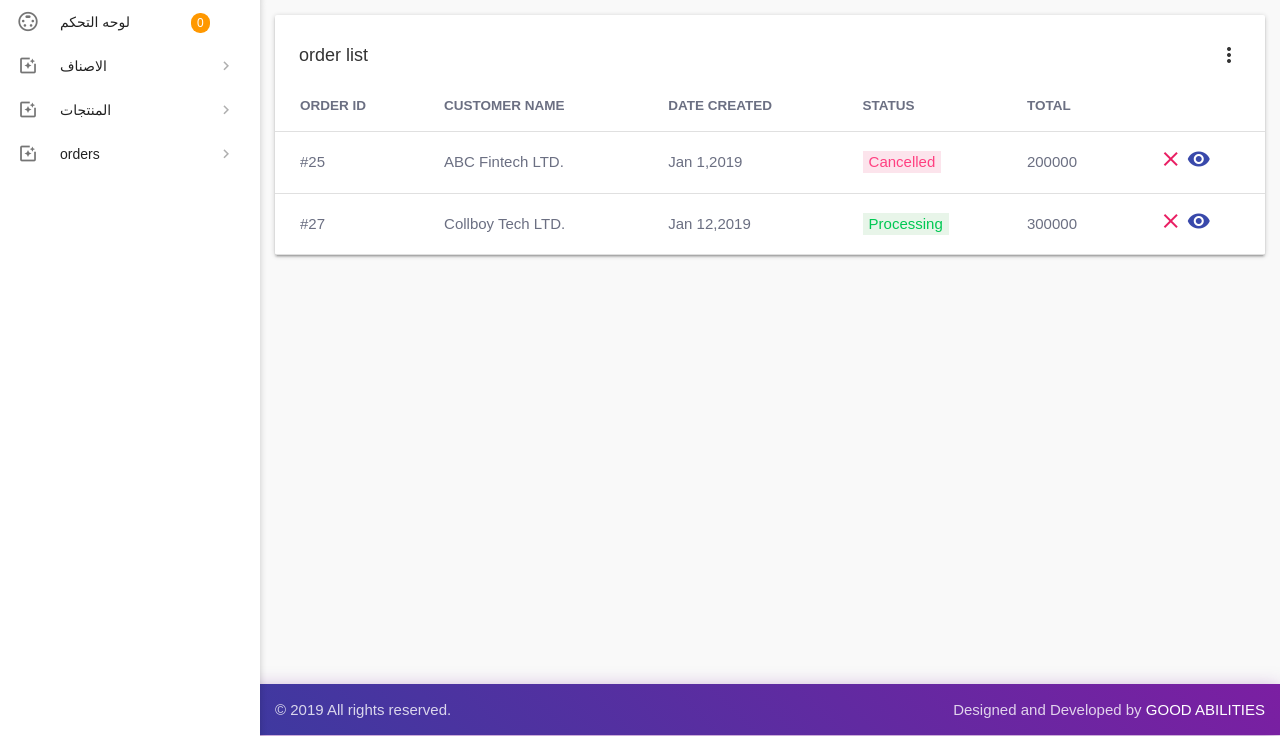
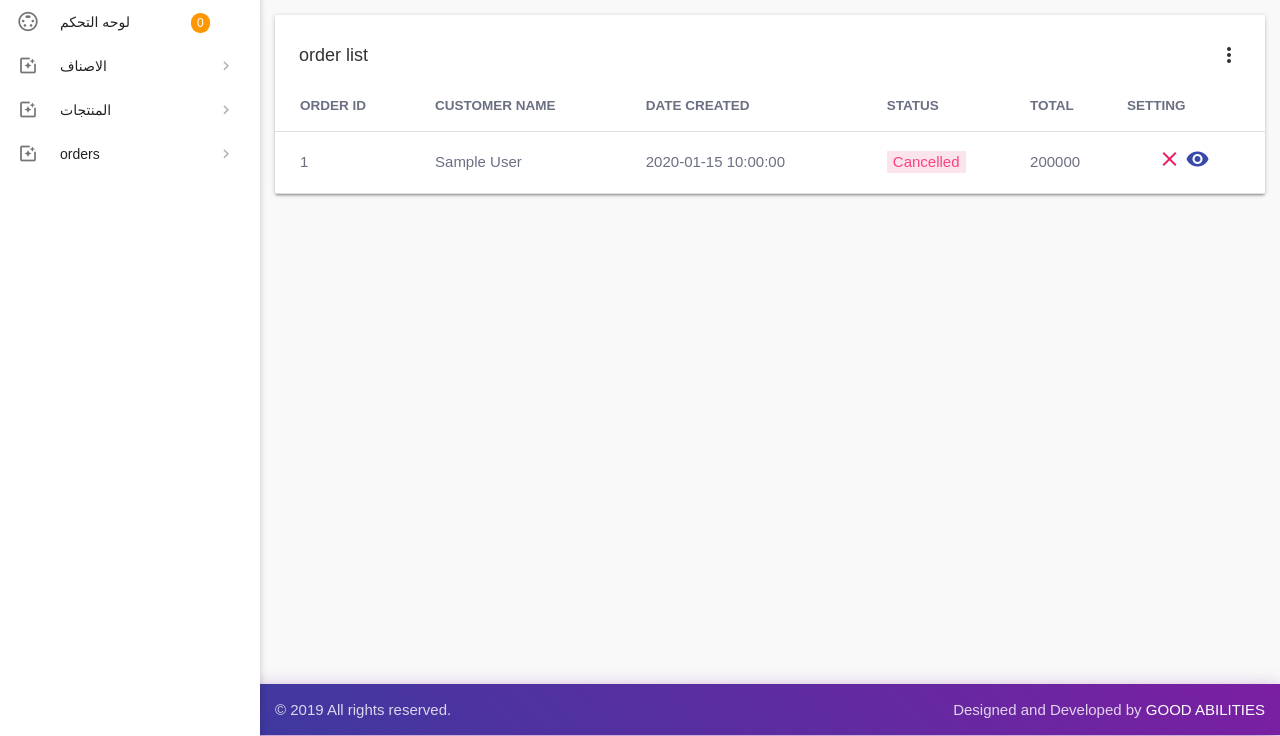
Before and after one commit to ibrahim-good-abilities/ecafe, a Laravel app: page /orders/index in a window 1280 px wide. Shown: the part 64-800 px from the top of the page. Run offline with Laravel 8, Linux system fonts and the light colour scheme; tables that the repository leaves empty hold one stand-in row (values such as "Sample post"); style sheets or scripts are compiled from the project's sources; some web fonts are replaced.

Commit message:
list orders dynamic

```diff
--- a/app/Http/Controllers/OrderController.php
+++ b/app/Http/Controllers/OrderController.php
@@ -4,6 +4,7 @@ namespace App\Http\Controllers;
 
 use Illuminate\Http\Request;
 use App\Http\Controllers\Controller;
+use Illuminate\Support\Facades\DB;
 use App\Orders;
 
 class OrderController extends Controller
@@ -15,7 +16,9 @@ class OrderController extends Controller
      */
     public function index()
     {
-        $orders =Orders::all();
+
+        $orders = DB::table('orders')->join('customers','customers.id','=','orders.customer_id')
+        ->select('orders.*','customers.customer_name')->get();
         return view('orders.index')->with('orders',$orders);
     }
 
@@ -58,7 +61,7 @@ class OrderController extends Controller
      * @param  int  $id
      * @return \Illuminate\Http\Response
      */
-    public function edit()//$id)
+    public function edit($id)
     {
         //
         return view('orders.edit');
--- a/resources/views/orders/index.blade.php
+++ b/resources/views/orders/index.blade.php
@@ -21,31 +21,24 @@
                         <th> {{ __('Date Created') }}</th>
                         <th>{{ __('Status ') }}</th>
                         <th> {{ __('Total ') }}</th>
-                        <th></th>
+                        <th>{{__('setting')}}</th>
                     </tr>
                 </thead>
                 <tbody>
+                @foreach($orders as $order)
                     <tr>
-                        <td>#25</td>
-                        <td>ABC Fintech LTD.</td>
-                        <td>Jan 1,2019</td>
+                        <td>{{$order->id}}</td>
+                        <td>{{$order->customer_name}}</td>
+                        <td>{{$order->created_at}}</td>
                         <td><span class="badge pink lighten-5 pink-text text-accent-2">Cancelled</span></td>
                         <td>200000</td>
                         <td class="center-align"><a href="#"><i class="material-icons pink-text">clear</i></a>
-                            <a href="{{route('edit_order')}}"><i class="material-icons dp48">visibility</i></a>
+                            <a href="{{route('edit_order',$order->id)}}"><i class="material-icons dp48">visibility</i></a>
                         </td>
                     </tr>
+                    @endforeach
 
-                    <tr>
-                        <td>#27</td>
-                        <td>Collboy Tech LTD.</td>
-                        <td>Jan 12,2019</td>
-                        <td><span class="badge green lighten-5 green-text text-accent-4">Processing</span></td>
-                        <td>300000</td>
-                        <td class="center-align"><a href="#"><i class="material-icons pink-text">clear</i></a>
-                            <a href="#"><i class="material-icons dp48">visibility</i></a>
-                        </td>
-                    </tr>
+
 
                 </tbody>
             </table>
--- a/routes/web.php
+++ b/routes/web.php
@@ -35,4 +35,4 @@ Route::post('items/edit/{id}', 'ItemController@update')->name('item_update');
 Route::get('items/delete/{id}','ItemController@destroy')->name('item_delete');
 //orders
 Route::get('orders/index','OrderController@index')->name('orders');
-Route::get('orders/edit','OrderController@edit')->name('edit_order');
+Route::get('orders/edit/{id}','OrderController@edit')->name('edit_order');
```
